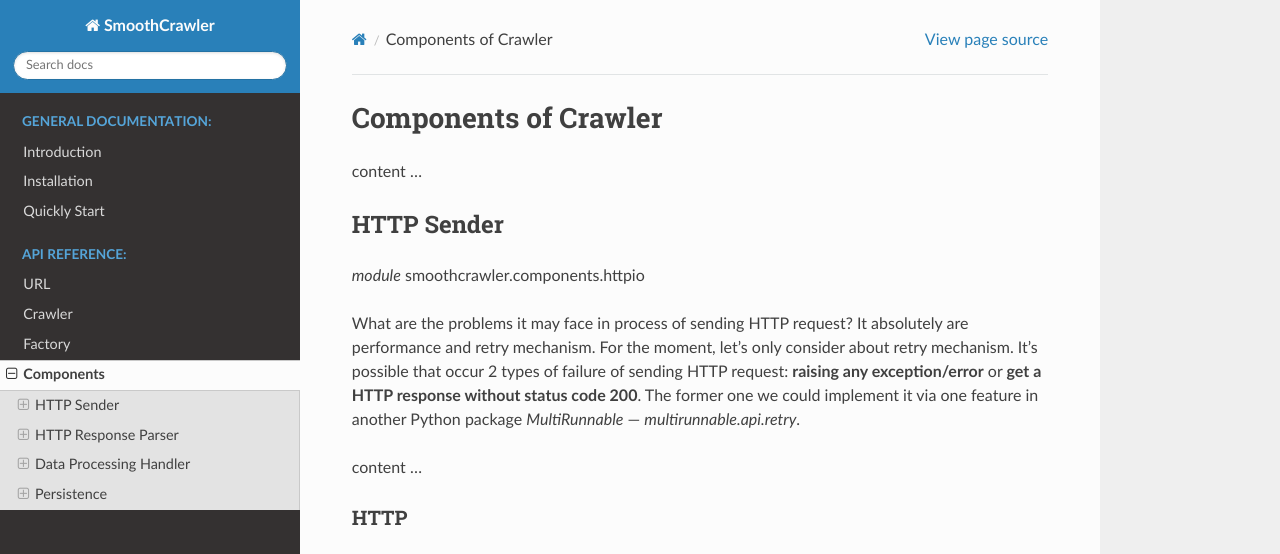
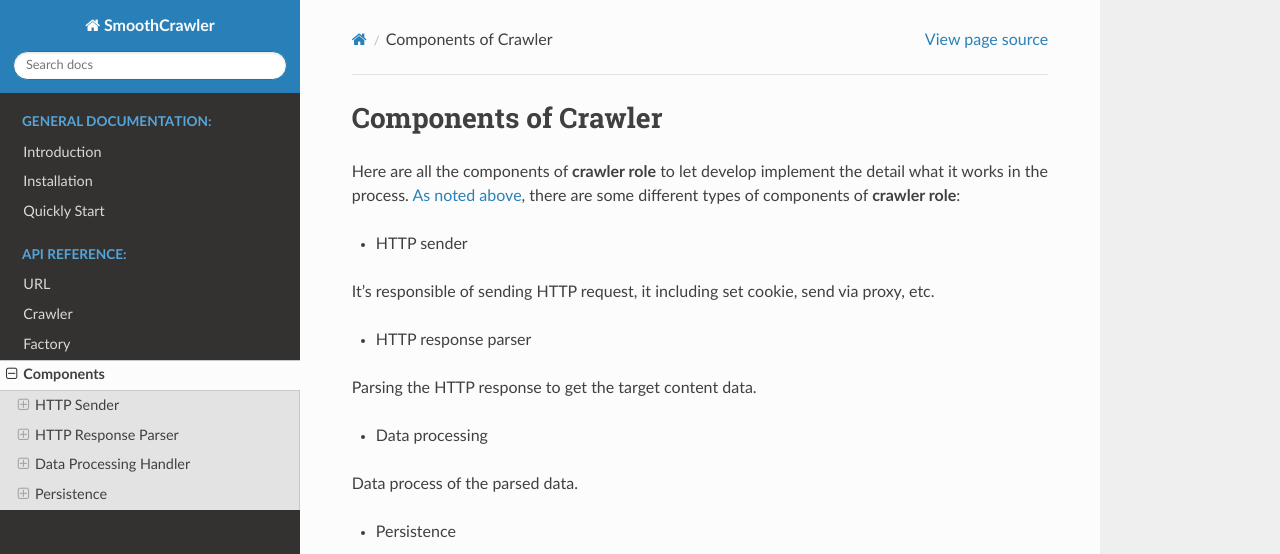
Before and after one commit to Chisanan232/smoothcrawler, a Sphinx documentation site: the page built from docs/source/api_reference/components.rst, in a window 1280 px wide and 1400 px high. Shown: the top 554 px of the window. Built offline with Sphinx 7.4.7 and the Read the Docs theme 2.0.0, drawn with Linux system fonts in a browser that asks for light colours; some of the changed text lies outside the part shown; grey boxes are pictures that could not be loaded.

Commit message:
[Breaking Change] (docs) Add overview of each modules in sub-pacakge 'component' in topic 'API Reference'. [skip ci]

```diff
--- a/docs/source/api_reference/components.rst
+++ b/docs/source/api_reference/components.rst
@@ -2,11 +2,30 @@
 Components of Crawler
 ======================
 
-content ...
+Here are all the components of **crawler role** to let develop implement the detail
+what it works in the process. :ref:`As noted above<About>`, there are some different
+types of components of **crawler role**:
+
+* HTTP sender
+It's responsible of sending HTTP request, it including set cookie, send via proxy, etc.
+
+* HTTP response parser
+Parsing the HTTP response to get the target content data.
+
+* Data processing
+Data process of the parsed data.
+
+* Persistence
+Persist the final data as a file format or into database.
+
+Please refer to :ref:`lanes pool diagram<different components responsible of different task>`
+to clear the relation between **components** and **crawler role**.
 
 
 HTTP Sender
 ============
+
+.. _API reference: https://multirunnable.readthedocs.io/en/latest/api_references/decorators.html#retry
 
 *module* smoothcrawler.components.httpio
 
@@ -14,9 +33,9 @@ What are the problems it may face in process of sending HTTP request? It absolut
 performance and retry mechanism. For the moment, let's only consider about retry mechanism.
 It's possible that occur 2 types of failure of sending HTTP request: **raising any exception/error**
 or **get a HTTP response without status code 200**. The former one we could implement it via
-one feature in another Python package *MultiRunnable* --- *multirunnable.api.retry*.
-
-content ...
+override 4 functions --- *before_request*, *request_done*, *request_fail* and *request_final*.
+Its principle is implementing with another Python package *MultiRunnable* --- *multirunnable.api.retry*.
+It could refer to the `API reference`_ of it to clear more detail usage.
 
 HTTP
 ------
@@ -37,9 +56,7 @@ HTTP Response Parser
 
 *module* smoothcrawler.components.data
 
-Introduce what is 'crawler role' ...
-
-content ...
+Parsing HTTP response object.
 
 BaseHTTPResponseParser
 ------------------------
@@ -60,9 +77,7 @@ Data Processing Handler
 
 *module* smoothcrawler.components.data
 
-Introduce what is 'crawler role' ...
-
-content ...
+Data process of parsed data of HTTP response object.
 
 BaseDataHandler
 -----------------
@@ -83,9 +98,7 @@ Persistence
 
 *module* smoothcrawler.persistence
 
-Introduce what is 'crawler role' ...
-
-content ...
+Persist data as one specific file format or into database.
 
 File
 -----
```
